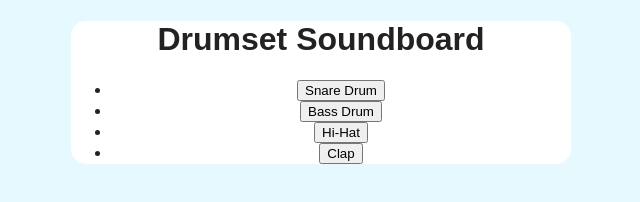
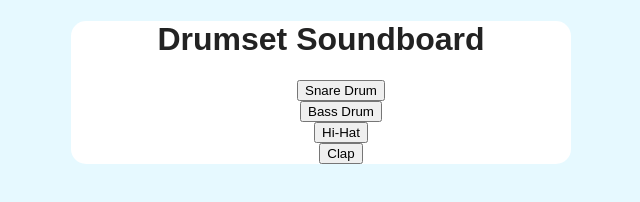
Before and after one commit to MilesGonzales/mi349_soundboard, a plain HTML site: page index.html in a window 1280 px wide. Shown: the full height of the page, 319-959 px from the left. Drawn offline with Linux system fonts and the light colour scheme.

Commit message:
Update style.css

```diff
--- a/style.css
+++ b/style.css
@@ -10,5 +10,8 @@ body {
     margin: 0 auto;
     width: 500px;
     text-align: center;
-
 }
+.buttons {
+    list-style-type: none;
+    margin: 0;
+}
```
